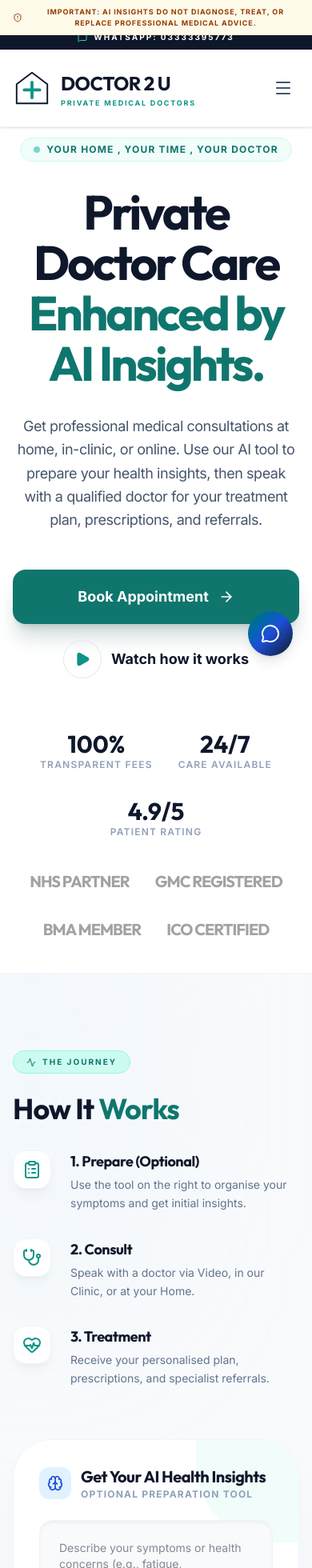
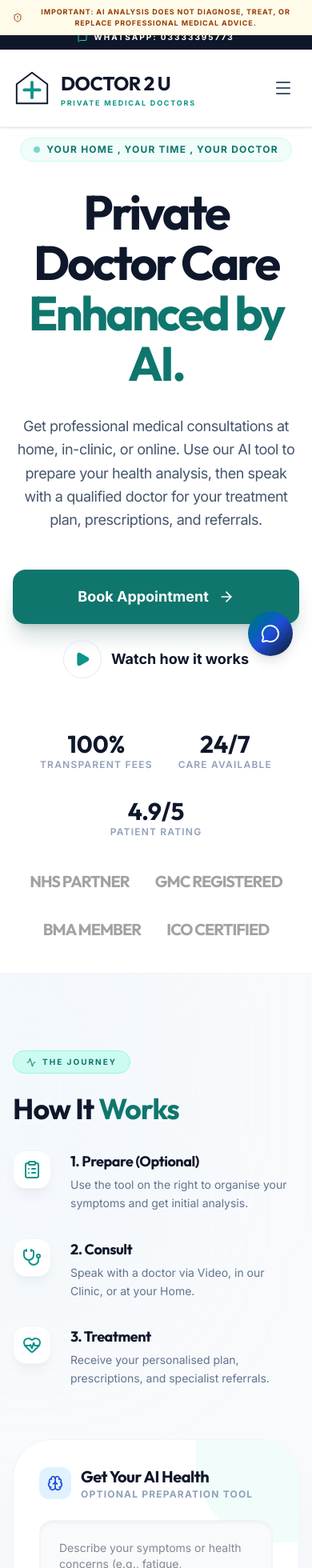
Before and after one commit to Drmastoi/Doctor2U-2026, a React (Vite) app: page / in a window 390 px wide. Shown: the top 1960 px of the page at 80% size. Built offline with nearby package versions, Linux system fonts and the light colour scheme.

Commit message:
feat(home): Improve AI symptom analysis messaging
Update AI-generated messages to clarify that the analysis is not a diagnosis and to use "analysis" instead of "insights" for consistency. Also, refine emergency alert messaging for clarity.

```diff
--- a/src/pages/Home.tsx
+++ b/src/pages/Home.tsx
@@ -97,7 +97,7 @@
     const hasEmergency = emergencyKeywords.some(keyword => symptoms.toLowerCase().includes(keyword));
 
     if (hasEmergency) {
-      setAiInsights("⚠️ EMERGENCY ALERT: Your symptoms suggest a potentially serious medical condition that requires immediate attention. \n\nPLEASE CALL 999 OR ATTEND YOUR NEAREST A&E IMMEDIATELY. \n\nDo not wait for an online consultation or AI insights if you are experiencing severe pain, difficulty breathing, or signs of a stroke.");
+      setAiInsights("⚠️ EMERGENCY ALERT: Your symptoms suggest a potentially serious medical condition that requires immediate attention. \n\nPLEASE CALL 999 OR ATTEND YOUR NEAREST A&E IMMEDIATELY. \n\nDo not wait for an online consultation or AI analysis if you are experiencing severe pain, difficulty breathing, or signs of a stroke.");
       setIsLoadingInsights(false);
       return;
     }
@@ -113,10 +113,10 @@
         MANDATORY: You must include a clear disclaimer at the end stating that this is not a substitute for professional medical advice and that the user should book a consultation with a qualified doctor.`,
       });
 
-      setAiInsights(response.text || 'Unable to generate insights at this time. Please try again.');
+      setAiInsights(response.text || 'Unable to generate analysis at this time. Please try again.');
     } catch (error) {
-      console.error('Error generating insights:', error);
-      setAiInsights('An error occurred while generating insights. Please ensure your internet connection is stable and try again.');
+      console.error('Error generating analysis:', error);
+      setAiInsights('An error occurred while generating analysis. Please ensure your internet connection is stable and try again.');
     } finally {
       setIsLoadingInsights(false);
     }
@@ -136,7 +136,7 @@
       <div className="bg-amber-50 border-b border-amber-100 py-2 px-4 relative z-50">
         <div className="max-w-[1600px] mx-auto flex items-center justify-center gap-3 text-amber-800 text-[9px] sm:text-[10px] font-bold uppercase tracking-widest text-center">
           <ShieldAlert size={12} className="shrink-0" />
-          <span>Important: AI insights do not diagnose, treat, or replace professional medical advice.</span>
+          <span>Important: AI analysis does not diagnose, treat, or replace professional medical advice.</span>
         </div>
       </div>
 
@@ -169,11 +169,11 @@
 
               <h1 className="text-[60px] font-display font-bold leading-[1.05] mb-8 text-slate-900 tracking-tighter">
                 Private Doctor Care <br />
-                <span className="text-teal-700">Enhanced by AI Insights.</span>
+                <span className="text-teal-700">Enhanced by AI.</span>
               </h1>
 
               <p className="text-lg md:text-xl text-slate-600 mb-12 leading-relaxed max-w-xl mx-auto lg:mx-0 tracking-tight">
-                Get professional medical consultations at home, in-clinic, or online. Use our AI tool to prepare your health insights, then speak with a qualified doctor for your treatment plan, prescriptions, and referrals.
+                Get professional medical consultations at home, in-clinic, or online. Use our AI tool to prepare your health analysis, then speak with a qualified doctor for your treatment plan, prescriptions, and referrals.
               </p>
 
               <div className="flex flex-col sm:flex-row gap-5 justify-center lg:justify-start items-center">
@@ -312,7 +312,7 @@
                 <div className="absolute left-6 top-8 bottom-8 w-px bg-slate-200 hidden sm:block"></div>
 
                 {[
-                  { icon: ClipboardList, title: "1. Prepare (Optional)", desc: "Use the tool on the right to organise your symptoms and get initial insights." },
+                  { icon: ClipboardList, title: "1. Prepare (Optional)", desc: "Use the tool on the right to organise your symptoms and get initial analysis." },
                   { icon: Stethoscope, title: "2. Consult", desc: "Speak with a doctor via Video, in our Clinic, or at your Home." },
                   { icon: HeartPulse, title: "3. Treatment", desc: "Receive your personalised plan, prescriptions, and specialist referrals." }
                 ].map((step, i) => (
@@ -347,7 +347,7 @@
                       <Brain size={20} />
                     </div>
                     <div>
-                      <h3 className="text-xl font-bold text-slate-900 tracking-tight">Get Your AI Health Insights</h3>
+                      <h3 className="text-xl font-bold text-slate-900 tracking-tight">Get Your AI Health</h3>
                       <p className="text-xs text-slate-400 font-bold uppercase tracking-widest">Optional Preparation Tool</p>
                     </div>
                   </div>
@@ -365,7 +365,7 @@
 
                   <div className="flex justify-between items-center gap-4">
                     <p className="text-[10px] text-slate-400 font-medium max-w-[250px] leading-tight">
-                      *AI insights do not diagnose or replace professional medical advice.
+                      *AI analysis does not diagnose or replace professional medical advice.
                     </p>
                     <button
                       onClick={getInsights}
@@ -376,7 +376,7 @@
                         <div className="w-5 h-5 border-2 border-white/30 border-t-white rounded-full animate-spin"></div>
                       ) : (
                         <>
-                          Get Insights
+                          Get Health
                           <Sparkles size={18} />
                         </>
                       )}
@@ -394,7 +394,7 @@
                         <div className="bg-slate-50 rounded-2xl p-6 border border-teal-50">
                           <div className="flex items-center gap-2 mb-4 text-teal-700">
                             <Brain size={18} />
-                            <h4 className="font-bold text-sm">Generated Insights</h4>
+                            <h4 className="font-bold text-sm">Generated Analysis</h4>
                           </div>
                           <div className="text-slate-600 text-sm leading-relaxed whitespace-pre-wrap mb-6">
                             {aiInsights}
@@ -557,7 +557,7 @@
                   { icon: Stethoscope, title: "Expert Doctors", desc: "GMC registered private clinicians." },
                   { icon: ClipboardList, title: "Full Treatment", desc: "Prescriptions, referrals & plans." },
                   { icon: MapPin, title: "Flexible Care", desc: "Home, Clinic, or Online visits." },
-                  { icon: Brain, title: "AI Preparation", desc: "Optional tool for health insights." }
+                  { icon: Brain, title: "AI Preparation", desc: "Optional tool for health analysis." }
                 ].map((item, i) => (
                   <div key={i} className="flex gap-3">
                     <div className="shrink-0 w-8 h-8 rounded-lg bg-teal-50 flex items-center justify-center text-teal-600">
@@ -658,7 +658,7 @@
         <div className="max-w-[1600px] mx-auto px-4 sm:px-6 lg:px-8">
           <div className="flex flex-col md:flex-row items-end justify-between mb-10 gap-6">
             <div className="max-w-xl">
-              <h2 className="text-3xl md:text-4xl font-display font-bold text-slate-900 mb-4 tracking-tight">Health <span className="text-teal-700">Insights</span></h2>
+              <h2 className="text-3xl md:text-4xl font-display font-bold text-slate-900 mb-4 tracking-tight">Health <span className="text-teal-700">Analysis</span></h2>
               <p className="text-base text-slate-600 leading-relaxed">Expert medical advice and the latest news from the world of private healthcare.</p>
             </div>
             <button className="text-teal-700 font-bold text-sm flex items-center gap-2 hover:gap-3 transition-all group">
@@ -718,7 +718,7 @@
                   </div>
                   <div>
                     <h3 className="text-xl font-bold mb-1 tracking-tight">Unexplained Symptoms</h3>
-                    <p className="text-sm text-slate-400 leading-relaxed">People with ongoing or unexplained symptoms looking for root-cause insights.</p>
+                    <p className="text-sm text-slate-400 leading-relaxed">People with ongoing or unexplained symptoms looking for root-cause analysis.</p>
                   </div>
                 </div>
                 <div className="flex gap-4">
@@ -762,7 +762,7 @@
                   onClick={() => setPage('booking')}
                   className="flex-1 bg-teal-600 text-white py-4 rounded-xl font-bold hover:bg-teal-700 transition-all shadow-lg text-sm"
                 >
-                  Get Insights
+                  Get Analysis
                 </button>
               </div>
             </div>
```
